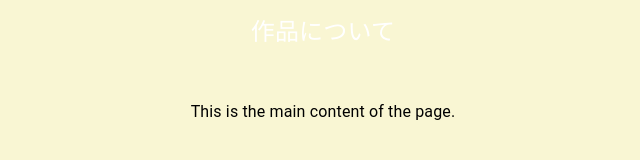
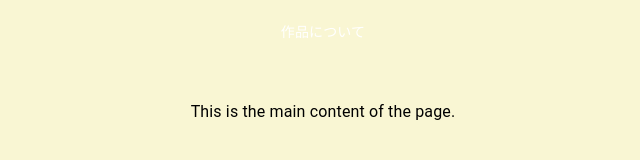
Before and after one commit to tsukuba-cojt/artie, a Next.js app: page /works in a window 1280 px wide. Shown: the top 160 px of the page, without its empty margins (317-957 px from the left). Built offline with nearby package versions, Linux system fonts and the light colour scheme; some icons are missing.

Commit message:
fix: コメント対応

```diff
--- a/src/app/thema.ts
+++ b/src/app/thema.ts
@@ -16,7 +16,7 @@ export const theme = createTheme({
     },
     text: {
       primary: "#000000",
-      secondary: "#6B581A",
+      secondary: "#ffffff",
       disabled: "#bdbdbd",
     },
     common: {
--- a/src/app/works/page.tsx
+++ b/src/app/works/page.tsx
@@ -1,5 +1,5 @@
-// app/page.tsx
 "use client";
+
 import Index from "@/feature/works/components/Index";
 
 export default function Page() {
--- a/src/feature/works/components/Header.tsx
+++ b/src/feature/works/components/Header.tsx
@@ -1,27 +1,22 @@
-// components/Header.tsx
-
 import React, { useState } from "react";
 import { Box, Typography, IconButton } from "@mui/material";
 import { Icon } from "@iconify/react";
 import { useRouter } from "next/navigation";
+import { theme } from "@/app/thema";
 
 const Header: React.FC = () => {
-  // アイコンの状態を管理
   const [icon, setIcon] = useState<string>("stash:heart");
 
-  // useRouterフックを使ってrouterオブジェクトを取得
   const router = useRouter();
 
-  // アイコンを切り替える関数
   const toggleIcon = () => {
     setIcon((prevIcon) =>
       prevIcon === "stash:heart" ? "stash:heart-solid" : "stash:heart"
     );
   };
 
-  // 前のページに戻る関数
   const goBack = () => {
-    router.back(); // Next.jsの`router.back()`で前のページに戻る
+    router.back();
   };
 
   return (
@@ -39,16 +34,15 @@ const Header: React.FC = () => {
       <IconButton onClick={goBack}>
         <Icon
           icon="stash:angle-left-light"
-          style={{ fontSize: "48px", color: "#ffffff" }}
+          style={{ fontSize: "48px", color: theme.palette.text.secondary }}
         />
       </IconButton>
 
       {/* 中央テキスト */}
       <Typography
+        variant="body2"
+        color="text.secondary"
         sx={{
-          color: "#ffffff",
-          fontSize: 24,
-          fontFamily: "Zen Kaku Gothic Antique, sans-serif",
           fontWeight: 400,
         }}
       >
@@ -57,7 +51,16 @@ const Header: React.FC = () => {
 
       {/* 右アイコン */}
       <IconButton onClick={toggleIcon}>
-        <Icon icon={icon} style={{ fontSize: "48px", color: "#ffffff" }} />
+        <Icon
+          icon={icon}
+          style={{
+            fontSize: "48px",
+            color:
+              icon === "stash:heart"
+                ? theme.palette.text.secondary
+                : theme.palette.accent.main,
+          }}
+        />
       </IconButton>
     </Box>
   );
```
Also changed, not shown: 1 other file (tests, documents, lock files or other folders).
